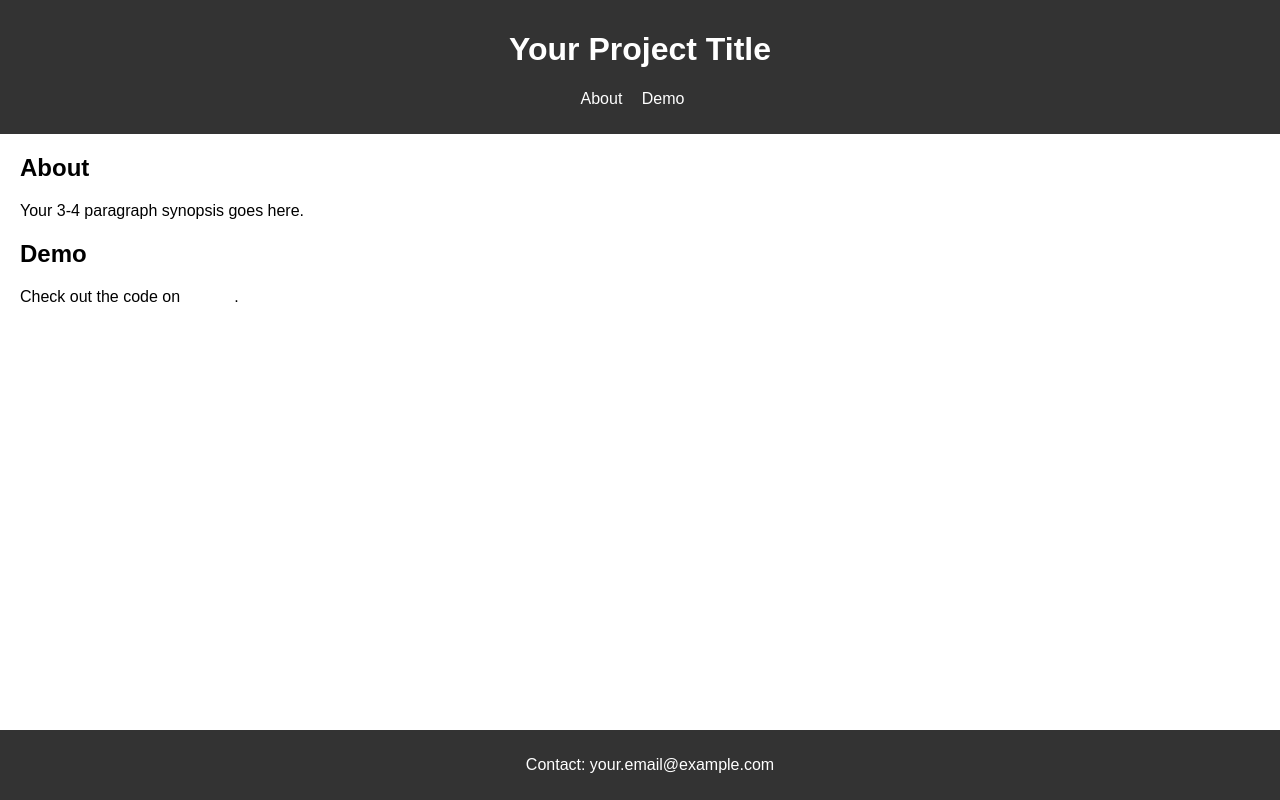
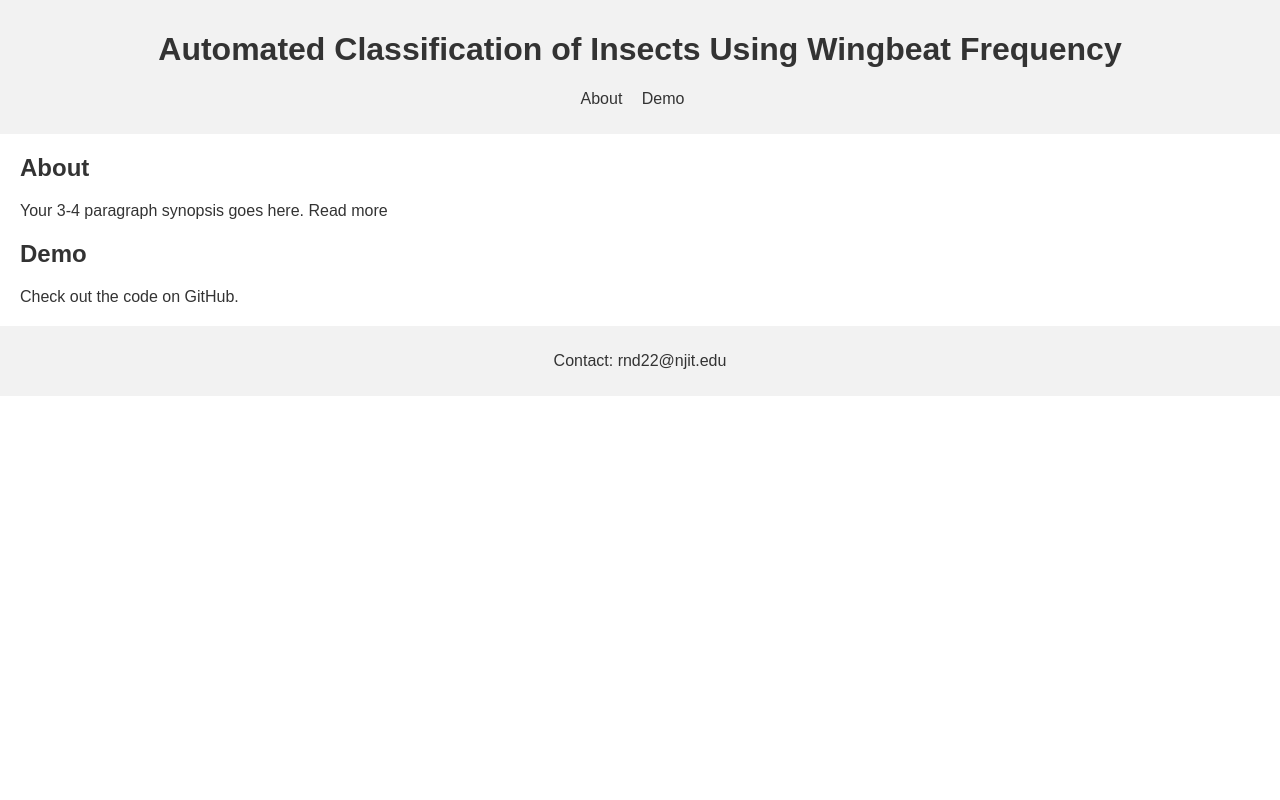
Before and after one commit to FinalProjectCS698/FinalProjectCS698.github.io, a plain HTML site: page index.html in a window 1280 px wide. Drawn offline with Linux system fonts and the light colour scheme.

Commit message:
commit again

```diff
--- a/index.html
+++ b/index.html
@@ -4,11 +4,11 @@
     <meta charset="UTF-8">
     <meta name="viewport" content="width=device-width, initial-scale=1.0">
     <link rel="stylesheet" href="styles.css">
-    <title>Your Project Title</title>
+    <title>Automated Classification of Insects Using Wingbeat Frequency</title>
 </head>
 <body>
     <header>
-        <h1>Your Project Title</h1>
+        <h1>Automated Classification of Insects Using Wingbeat Frequency</h1>
         <nav>
             <ul>
                 <li><a href="#about">About</a></li>
@@ -28,7 +28,7 @@
     </section>
 
     <footer>
-        <p>Contact: <a href="mailto:your.email@example.com">your.email@example.com</a></p>
+        <p>Contact: <a href="mailto:rnd22@njit.edu">rnd22@njit.edu</a></p>
     </footer>
 </body>
 </html>
--- a/styles.css
+++ b/styles.css
@@ -1,14 +1,14 @@
 body {
-    font-family: 'Arial', sans-serif;
     margin: 0;
     padding: 0;
+    font-family: 'Source Sans Pro', sans-serif;
+    color: #333;
 }
 
 header {
-    background-color: #333;
-    color: #fff;
+    text-align: center;
+    background-color: #f2f2f2;
     padding: 10px;
-    text-align: center;
 }
 
 nav ul {
@@ -23,7 +23,7 @@ nav ul li {
 
 a {
     text-decoration: none;
-    color: #fff;
+    color: #333;
 }
 
 section {
@@ -31,11 +31,18 @@ section {
 }
 
 footer {
-    background-color: #333;
-    color: #fff;
     text-align: center;
+    background-color: #f2f2f2;
     padding: 10px;
-    position: fixed;
-    bottom: 0;
-    width: 100%;
 }
+
+.content p {
+    font-family: 'Times New Roman', serif;
+    font-size: 16px;
+    font-weight: normal;
+    line-height: 1.6;
+    color: #333;
+    margin: 20px 0;
+    padding-left: 2in;
+    padding-right: 2in;
+}
```
